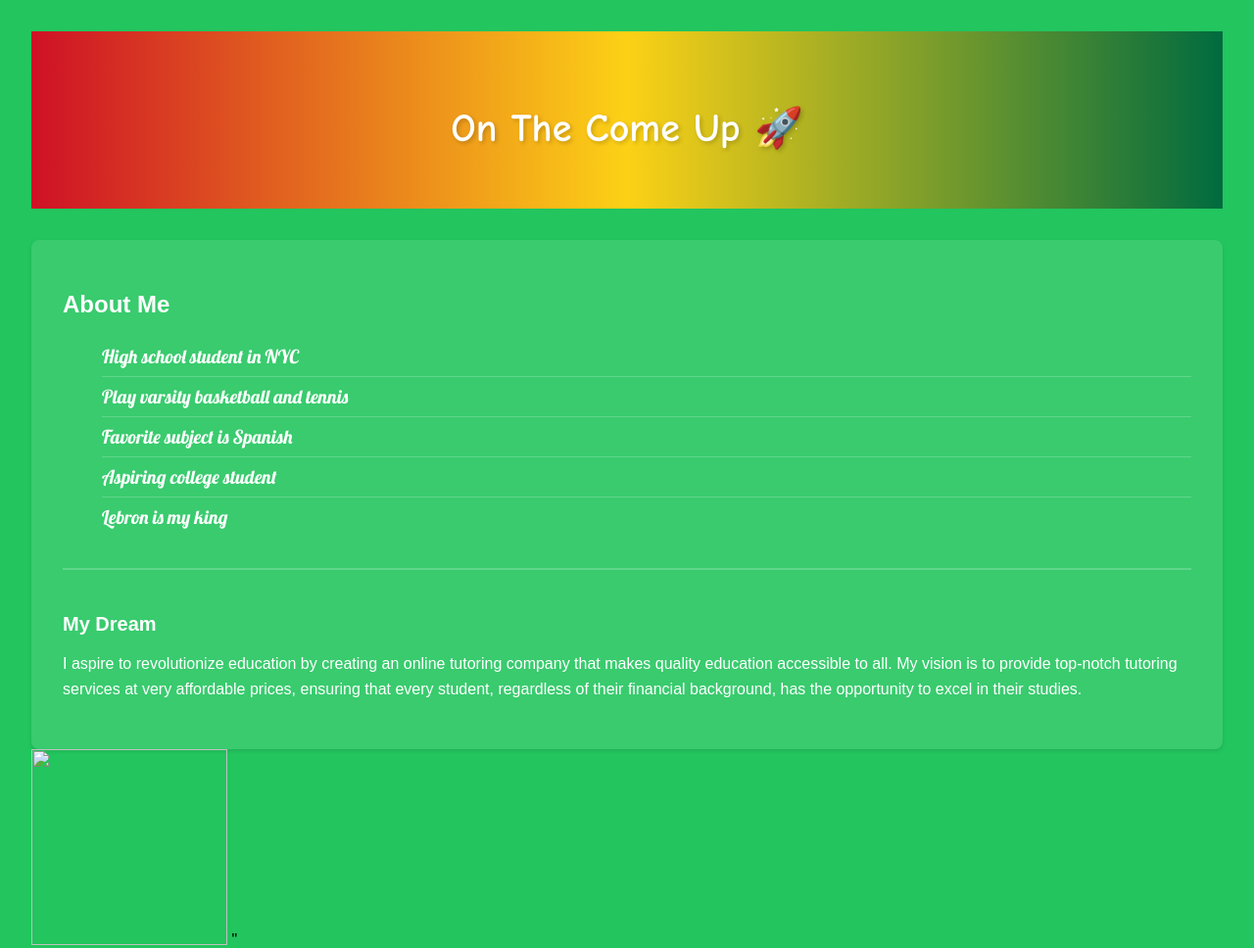
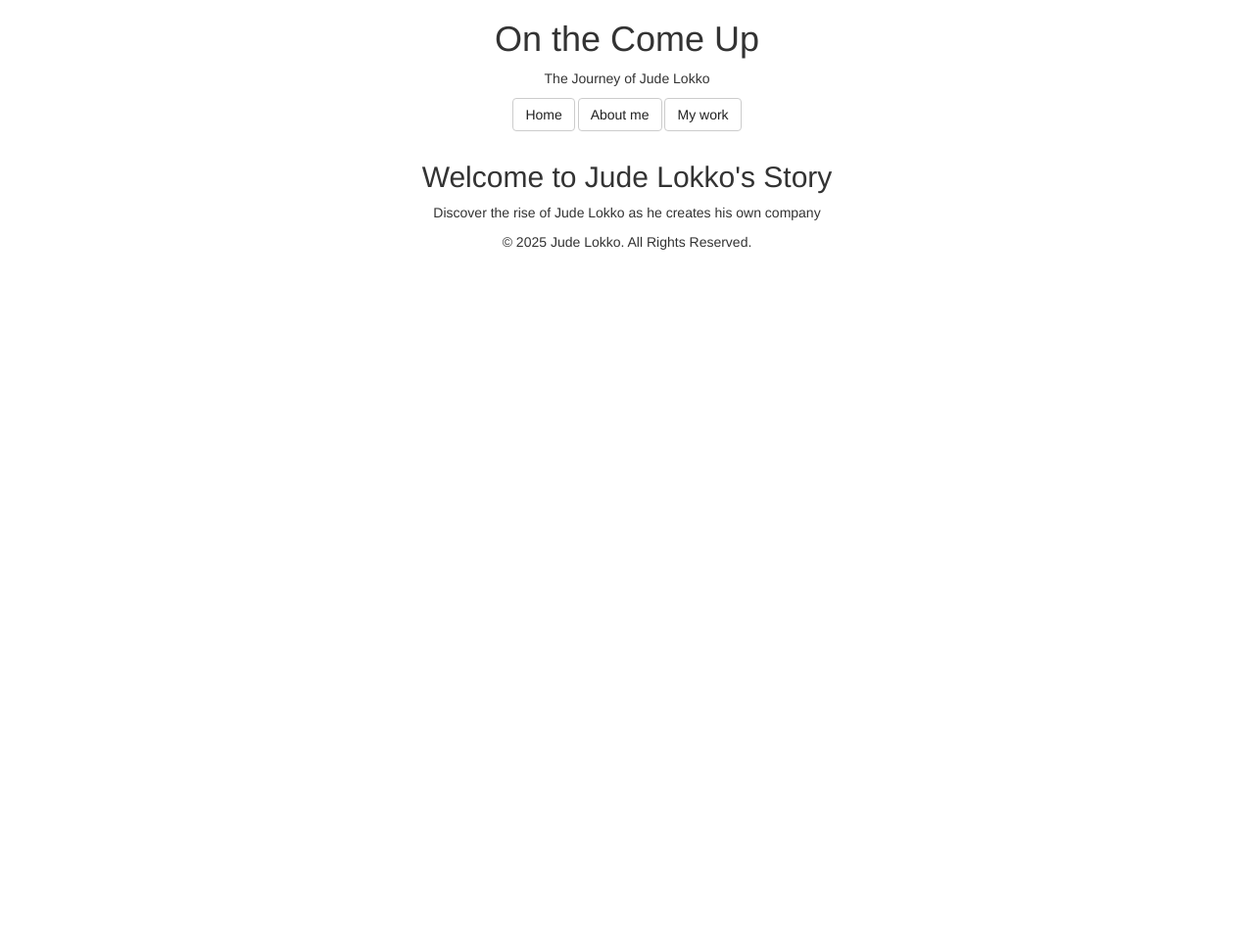
Before and after one commit to judebuckets/skib, a plain HTML site: page index.html in a window 1280 px wide. Shown: the whole page at 98% size. After the commit the page ends 800 px from the top, so only its background shows below. Drawn offline with nearby package versions, Linux system fonts and the light colour scheme; a web font is replaced by a local one.

Commit message:
Add files via upload

```diff
--- a/index.html
+++ b/index.html
@@ -1,41 +1,40 @@
 <!DOCTYPE html>
-<html>
+<html lang="en">
+<head>
+    <meta charset="UTF-8">
+    <meta name="viewport" content="width=device-width, initial-scale=1.0">
+    <title>On the Come Up | Jude Lokko</title>
+    <link href="https://maxcdn.bootstrapcdn.com/bootstrap/3.3.7/css/bootstrap.min.css" rel="stylesheet">
+    <script src="https://code.jquery.com/jquery-1.12.4.min.js"></script>
+    <script src="https://cdnjs.cloudflare.com/ajax/libs/tailwindcss/2.2.19/tailwind.min.css"></script>
+    <link href="assets/css/styles.css" rel="stylesheet">
+	<style>
+		.btn {
+			color:#222;
+		}
+	</style>
+</head>
+<body class="bg-dark text-white">
+<div class="container text-center mt-5">
+  <header class="py-5">
+    <h1 class="text-4xl font-bold">On the Come Up</h1>
+            <p class="text-xl">The Journey of Jude Lokko</p>
+  </header>
 
-<head>
-  <meta charset="utf-8">
-  <meta name="viewport" content="width=device-width">
-  <title>replit</title>
-  <link href="style.css" rel="stylesheet" type="text/css" />
-  <link href="https://fonts.cdnfonts.com/css/comic-sans" rel="stylesheet">
-  <link href="https://fonts.googleapis.com/css2?family=Lobster&display=swap" rel="stylesheet">
-</head>
+  <div class="btn-group mt-3" role="group">
+    <p> <a href="index.html" class="btn btn-default">Home</a> <a href="about.html" class="btn btn-default">About me</a> <a href="contact.html" class="btn btn-default">My work</a></p>
+</div>
 
-<body>
-  <header class="header">
-    <div class="logo">
-      <!-- Replace src with your image file once converted from PDF -->
-    </div>
-    <h1>On The Come Up 🚀</h1>
-  </header>
-  <main class="container">
-    <div class="card">
-      <h2>About Me</h2>
-      <ul class="about-list">
-        <li>High school student in NYC</li>
-        <li>Play varsity basketball and tennis</li>
-        <li>Favorite subject is Spanish</li>
-        <li>Aspiring college student</li>
-        <li>Lebron is my king</li>
-      </ul>
-      <div class="dream-section">
-        <h3>My Dream</h3>
-        <p>I aspire to revolutionize education by creating an online tutoring company that makes quality education accessible to all. My vision is to provide top-notch tutoring services at very affordable prices, ensuring that every student, regardless of their financial background, has the opportunity to excel in their studies.</p>
-      </div>
-    </div>
-  </main>
-<img src = NNike-Logo (1).svg. width="200" height="200"> "
+    <section class="my-5">
+        <h2 class="text-2xl">Welcome to Jude Lokko's Story</h2>
+        <p>Discover the rise of Jude Lokko as he creates his own company</p>
+    </section>
+  </div>
 
-  <script src="script.js"></script>
+    <footer class="text-center py-3">
+        <p>© 2025 Jude Lokko. All Rights Reserved.</p>
+    </footer>
+
+    <script src="assets/js/script.js"></script>
 </body>
-
 </html>
```
Also changed, not shown: about.html (added, +38 -0 lines), contact.html (added, +46 -0 lines), camera logo.png (added).
